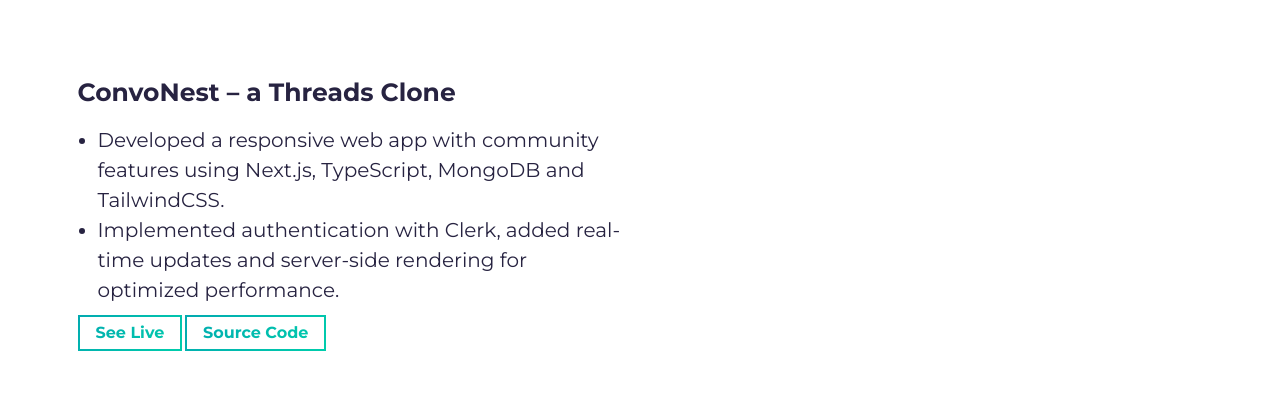
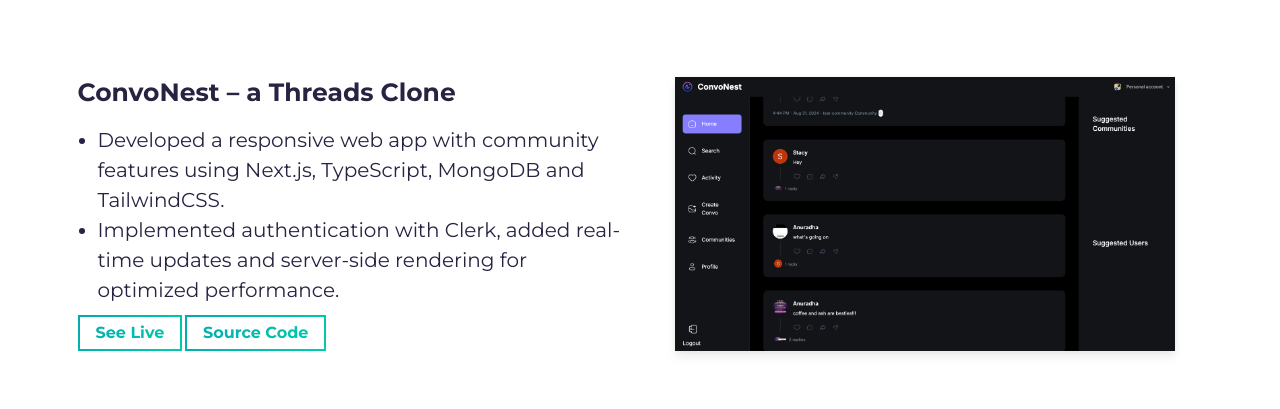
Before and after one commit to anuradhasuresh/Portfolio, a website built with Parcel: page src/index.html in a window 1280 px wide. Shown: the part 4394-4803 px from the top of the page. Built offline with nearby package versions, Linux system fonts and the light colour scheme.

Commit message:
changed project images and background image

```diff
--- a/src/index.html
+++ b/src/index.html
@@ -432,11 +432,11 @@
                     data-tilt-max-glare="0.5"
                     class="thumbnail rounded js-tilt"
                   >
-                    <!-- <img
+                    <img
                       alt="Project Image"
                       class="img-fluid"
-                      src=""
-                    /> -->
+                      src="https://anuradhasuresh.github.io/Portfolio/src/assets/convonest.png"
+                    />
                   </div>
                 </a>
               </div>
```
Also changed, not shown: src/assets/convonest.png (added), 1 other file.
